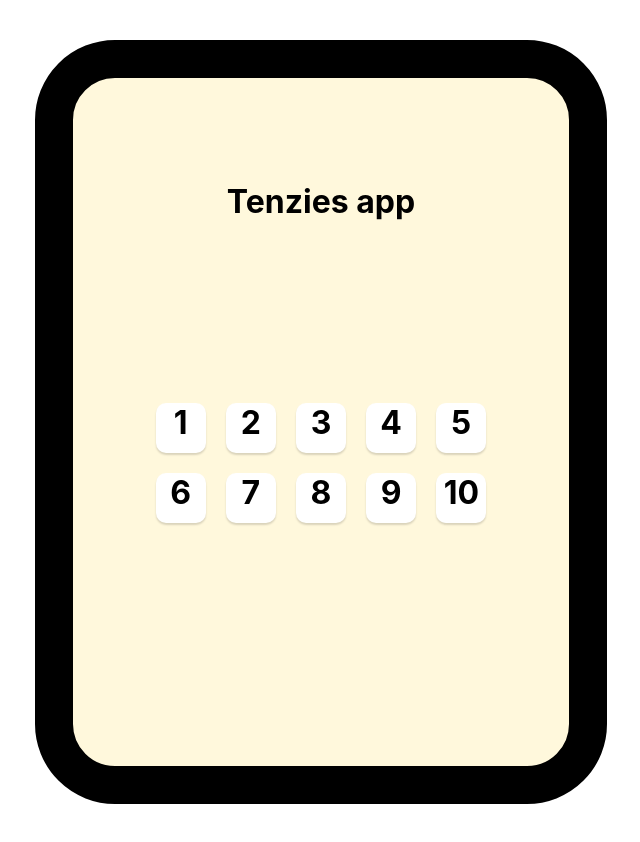
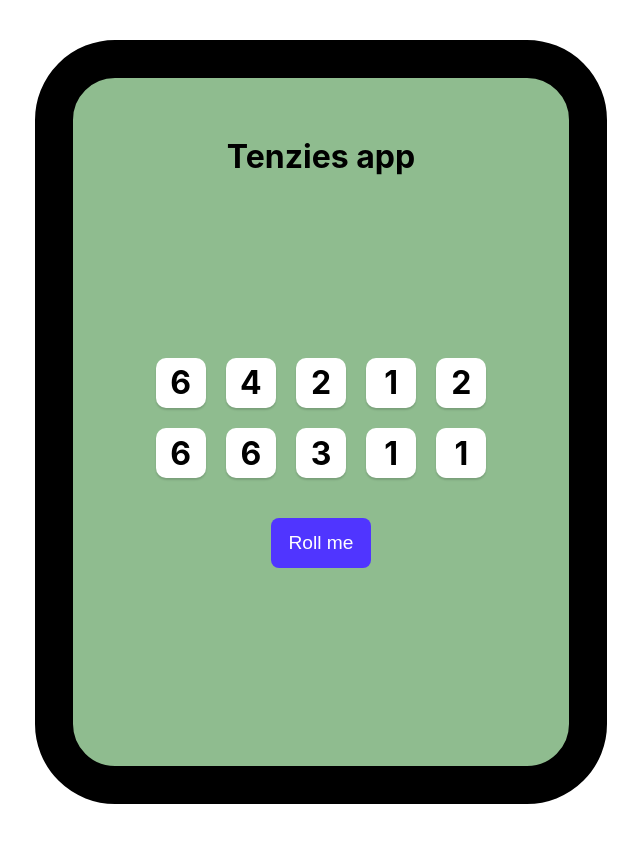
Before and after one commit to natalieacevedo/tenziesApp, a React (Create React App) app: page / in a window 1280 px wide. Shown: the whole page, without its empty margins (319-959 px from the left). Built offline with nearby package versions, Linux system fonts and the light colour scheme.

Commit message:
changed state to object instead of array and rearranged evertything

```diff
--- a/src/App.css
+++ b/src/App.css
@@ -3,7 +3,6 @@
   height: 80vh;
   border: 3vw solid black;
   margin: 5vh auto;
-  background-color: cornsilk;
   border-radius: 5rem;
   position:relative;
   padding: 1.5rem;
@@ -11,6 +10,7 @@
   flex-direction: column;
   justify-content: center;
   align-items: center;
+  background-color: darkseagreen;
 }
 .boxesContainer{
 
@@ -37,8 +37,8 @@
   box-shadow: 0px 2px 2px rgba(0, 0, 0, 0.15);
   border-radius: 0.625rem;
   display: flex;
-  text-align: center;
   justify-content: center;
+  align-items: center;
   cursor: pointer;
   position: relative;
   background-color: white;
@@ -52,3 +52,19 @@
   margin: 0 auto;
 
 }
+
+.rollDice{
+height: 3.125rem;
+width: 6.25rem;
+border: none;
+border-radius:.5rem ;
+background-color: #5035FF;
+color: white;
+font-size: 1.2rem;
+margin-top: 5vh;
+cursor: pointer;
+}
+
+.rollDice:active{
+  box-shadow: inset 5px 5px 10px -3px rgba(0, 0, 0, 0.7);
+}
--- a/src/App.js
+++ b/src/App.js
@@ -1,87 +1,39 @@
 import "./App.css";
 import Die from "./components/Die";
+import React, { useState, useEffect } from "react";
 
-function App() {
-  const boxes = [1, 2, 3, 4, 5, 6, 7, 8, 9, 10];
+export default function App() {
+  const [dice, setDice] = useState([
+    {
+      isHeld: false,
+      value: newDice(),
+    },
+  ]);
+
+  function newDice() {
+    let allValues = [];
+    for (let i = 1; i <= 10; i++) {
+      const oneToSixNumber = Math.floor(Math.random() * 6) + 1;
+      allValues.push(oneToSixNumber);
+    }
+    return allValues;
+  }
+
+  function rollingDice() {
+    setDice((prev) => prev.map((die) => ({ ...die, value: newDice() })));
+  }
+
+  //useEffect(newDice, []);
+
+  const die = dice[0].value.map((die, ind) => <Die key={ind} value={die} />);
 
   return (
     <main className="mainBody">
       <h1 className="mainTitle">Tenzies app</h1>
-      <div className="boxesContainer">
-        {boxes.map((box) => (
-          <Die value={box} />
-        ))}
-      </div>
+      <div className="boxesContainer">{die}</div>
+      <button onClick={rollingDice} className="rollDice">
+        Roll me
+      </button>
     </main>
   );
 }
-
-export default App;
-
-// export default function Sidebar(props) {
-
-//     const noteElements = props.notes.map((note, index) =>  {
-
-//        let firstLine = note.body.split("\n");
-//        console.log(firstLine);
-
-//       return  (
-//       <div key={note.id}>
-//             <div
-//                 className={`title ${
-//                     note.id === props.currentNote.id ? "selected-note" : ""
-//                 }`}
-//                 onClick={() => props.setCurrentNoteId(note.id)}
-//             >
-//                 <h4 className="text-snippet">Note {index + 1}</h4>
-//             </div>
-//         </div>
-//     )
-//     }
-
-//     return (
-//         <section className="pane sidebar">
-//             <div className="sidebar--header">
-//                 <h3>Notes</h3>
-//                 <button className="new-note" onClick={props.newNote}>+</button>
-//             </div>
-//             {noteElements}
-//         </section>
-//     )
-// }
-
-// function updateNote(text) {
-
-//   let newArr = [];
-//   for(let i=0; i < notes.length; i++){
-//       if(notes[i].id === currentNoteId){
-//           notes[i].body = text;
-//           newArr.unshift(notes[i]);
-//       }else{
-//           newArr.push(notes[i])
-//       }
-//   }
-
-//    setNotes(newArr);
-
-// }
-
-// function findCurrentNote() {
-//   return notes.find(note => {
-//       return note.id === currentNoteId
-//   }) || notes[0]
-// }
-
-// function deleteNote(event, noteId) {
-//   event.stopPropagation();
-//   console.log(noteId);
-
-//   setNotes(prev => {
-//       return prev.filter(el => el.id !== noteId)
-//   })
-// }
-
-// {/* <button
-//                     className="delete-btn"
-//                     onClick={(e)=> props.deleteNote(e, note.id)}// Your onClick event handler here
-//                 ></button> */}
--- a/src/index.js
+++ b/src/index.js
@@ -11,7 +11,5 @@ ReactDOM.render(
   document.getElementById('root')
 );
 
-// If you want to start measuring performance in your app, pass a function
-// to log results (for example: reportWebVitals(console.log))
-// or send to an analytics endpoint. Learn more: https://bit.ly/CRA-vitals
+
 reportWebVitals();
```
